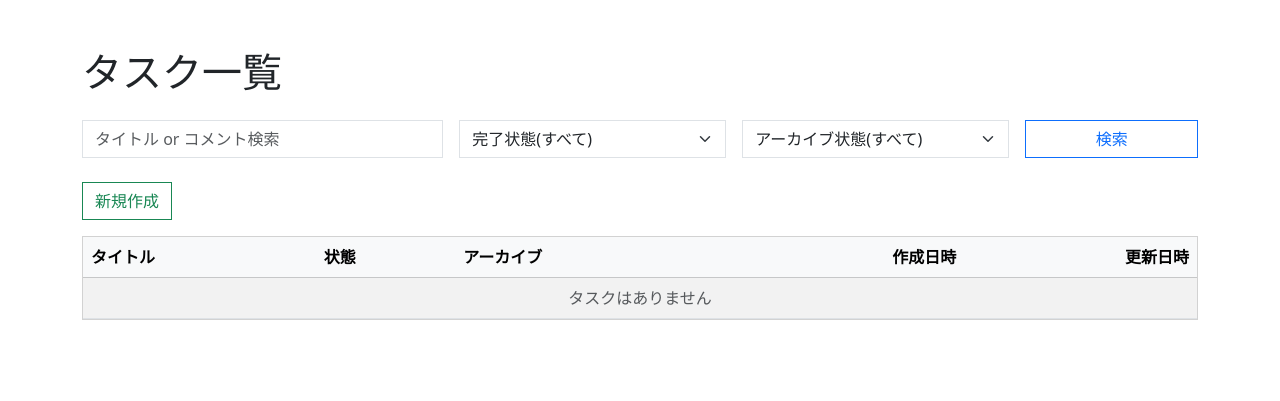
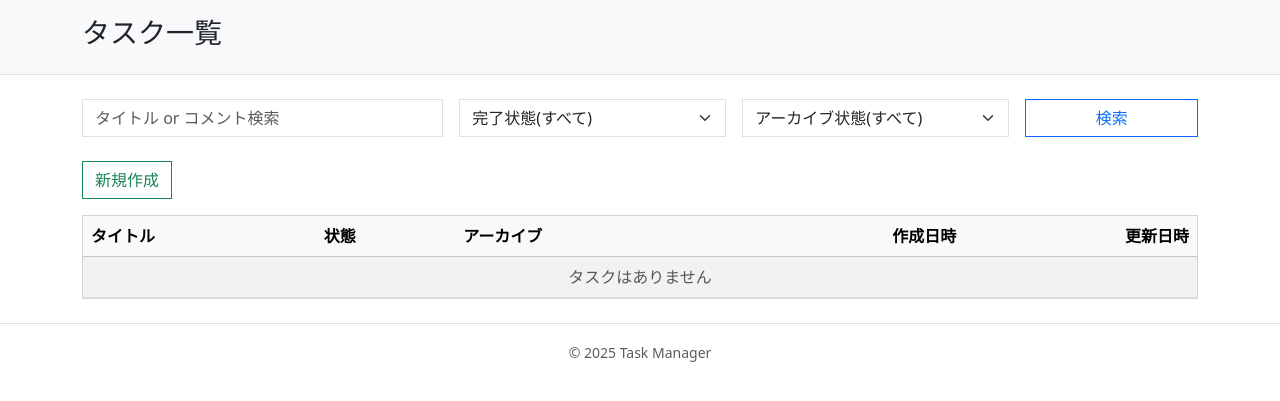
Before and after one commit to ShigeoYugawa/task_manager, a Django app: page /tasks/ in a window 1280 px wide. Shown: the top 401 px of the page. Run offline with Django 5.2, Linux system fonts and the light colour scheme; data that the repository does not hold is empty.

Commit message:
tasksのテンプレートをセマンティックに対応

```diff
--- a/task_manager/tasks/templates/tasks/task_list.html
+++ b/task_manager/tasks/templates/tasks/task_list.html
@@ -14,11 +14,17 @@
     </style>
 </head>
 <body>
-<div class="container mt-5">
-    <h1 class="mb-4">タスク一覧</h1>
+    <header class="bg-light border-bottom py-3 mb-4">
+        <div class="container">
+            <h1 class="h3">タスク一覧</h1>
+        </div>
+    </header>
 
+    <main class="container">
         <!-- 検索フォーム -->
-    <form method="get" action="." class="row g-3 mb-4">
+        <section aria-labelledby="search-heading" class="mb-4">
+            <h2 id="search-heading" class="visually-hidden">タスク検索</h2>
+            <form method="get" action="." class="row g-3">
                 <div class="col-md-4">
                     <input type="text" name="q" class="form-control" placeholder="タイトル or コメント検索" value="{{ query }}">
                 </div>
@@ -40,44 +46,50 @@
                     <button type="submit" class="btn btn-outline-primary w-100">検索</button>
                 </div>
             </form>
+        </section>
 
-    <div class="mb-3">
+        <!-- 新規作成 -->
+        <nav class="mb-3">
             <a href="{% url 'tasks:task_create' %}" class="btn btn-outline-success">新規作成</a>
-    </div>
+        </nav>
+
+        <!-- タスク一覧 -->
+        <section aria-labelledby="task-list-heading">
+            <h2 id="task-list-heading" class="visually-hidden">タスク一覧表</h2>
             <div class="card">
                 <div class="card-body p-0">
                     <table class="table table-striped mb-0">
                         <thead class="table-light">
                             <tr>
-                        <th class="w-40">タイトル</th>
-                        <th class="w-15">状態</th>
-                        <th class="w-15">アーカイブ</th>
-                        <th class="w-15 text-end">作成日時</th>
-                        <th class="w-15 text-end">更新日時</th>
+                                <th scope="col" class="w-40">タイトル</th>
+                                <th scope="col" class="w-15">状態</th>
+                                <th scope="col" class="w-15">アーカイブ</th>
+                                <th scope="col" class="w-15 text-end">作成日時</th>
+                                <th scope="col" class="w-15 text-end">更新日時</th>
                             </tr>
                         </thead>
                         <tbody>
                             {% for task in tasks %}
                                 <tr>
-                            <td class="w-40">
+                                    <td>
                                         <a href="{% url 'tasks:task_detail' task.pk %}" class="text-decoration-none">{{ task.title }}</a>
                                     </td>
-                            <td class="w-15">
+                                    <td>
                                         {% if task.is_completed %}
                                             <span class="badge bg-secondary">完了</span>
                                         {% else %}
                                             <span class="badge bg-light text-dark border">未完了</span>
                                         {% endif %}
                                     </td>
-                            <td class="w-15">
+                                    <td>
                                         {% if task.is_archived %}
                                             <span class="badge bg-dark text-light">済</span>
                                         {% else %}
                                             <span class="text-muted">-</span>
                                         {% endif %}
                                     </td>
-                            <td class="w-15 text-end">{{ task.created_at|date:"Y-m-d H:i" }}</td>
-                            <td class="w-15 text-end">{{ task.updated_at|date:"Y-m-d H:i" }}</td>
+                                    <td class="text-end">{{ task.created_at|date:"Y-m-d H:i" }}</td>
+                                    <td class="text-end">{{ task.updated_at|date:"Y-m-d H:i" }}</td>
                                 </tr>
                             {% empty %}
                                 <tr>
@@ -88,6 +100,11 @@
                     </table>
                 </div>
             </div>
-</div>
+        </section>
+    </main>
+
+    <footer class="text-center py-3 mt-4 border-top">
+        <small class="text-muted">© 2025 Task Manager</small>
+    </footer>
 </body>
 </html>
```
Also changed, not shown: task_manager/tasks/templates/tasks/task_confirm_delete.html (+11 -7 lines), task_manager/tasks/templates/tasks/task_detail.html (+30 -15 lines), task_manager/tasks/templates/tasks/task_form.html (+12 -9 lines), task_manager/accounts/templates/accounts/login.html (added), task_manager/accounts/templates/accounts/signup.html (added). Lines whose indentation alone changed are shown as unchanged.
